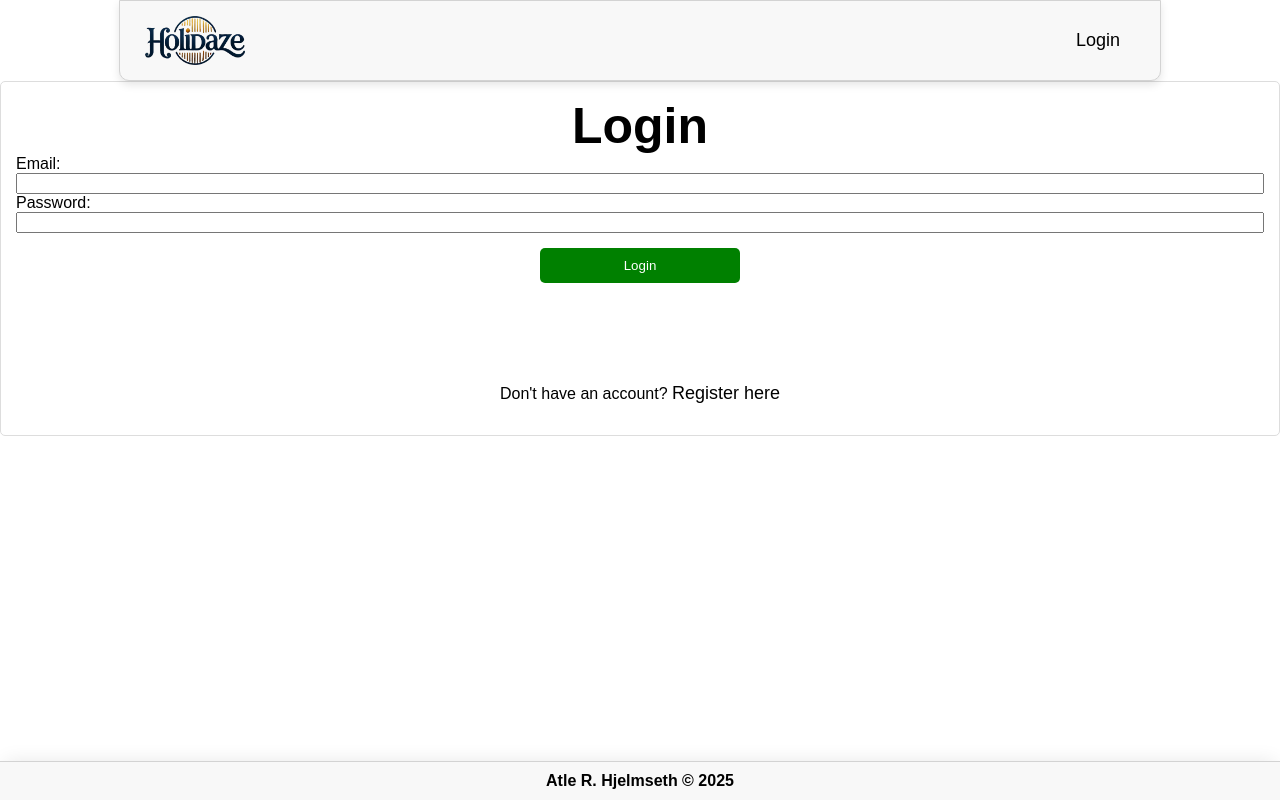
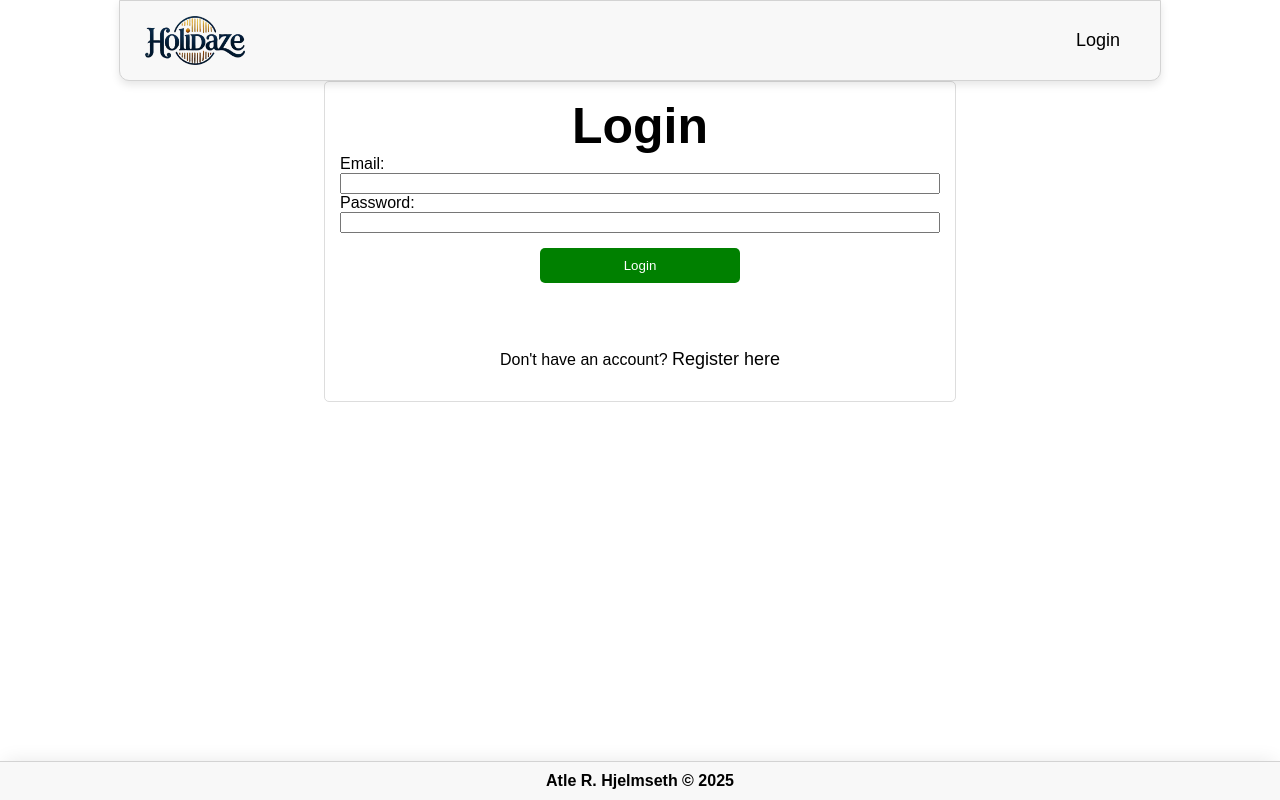
Before and after one commit to atlehjelmseth/project-exam-2, a React (Create React App) app: page /login in a window 1280 px wide. Built offline with nearby package versions, Linux system fonts and the light colour scheme; a web font is replaced by a local one.

Commit message:
Update Auth.module.css

```diff
--- a/src/styles/Auth.module.css
+++ b/src/styles/Auth.module.css
@@ -4,11 +4,12 @@
   border-radius: 5px;
   margin-bottom: 10px;
   border: 1px solid #ddd;
+  max-width: 600px;
+  margin: auto;
 }
 
 .authContainer form {
   display: grid;
-  margin-bottom: 50px;
 }
 
 .createContainer {
```
